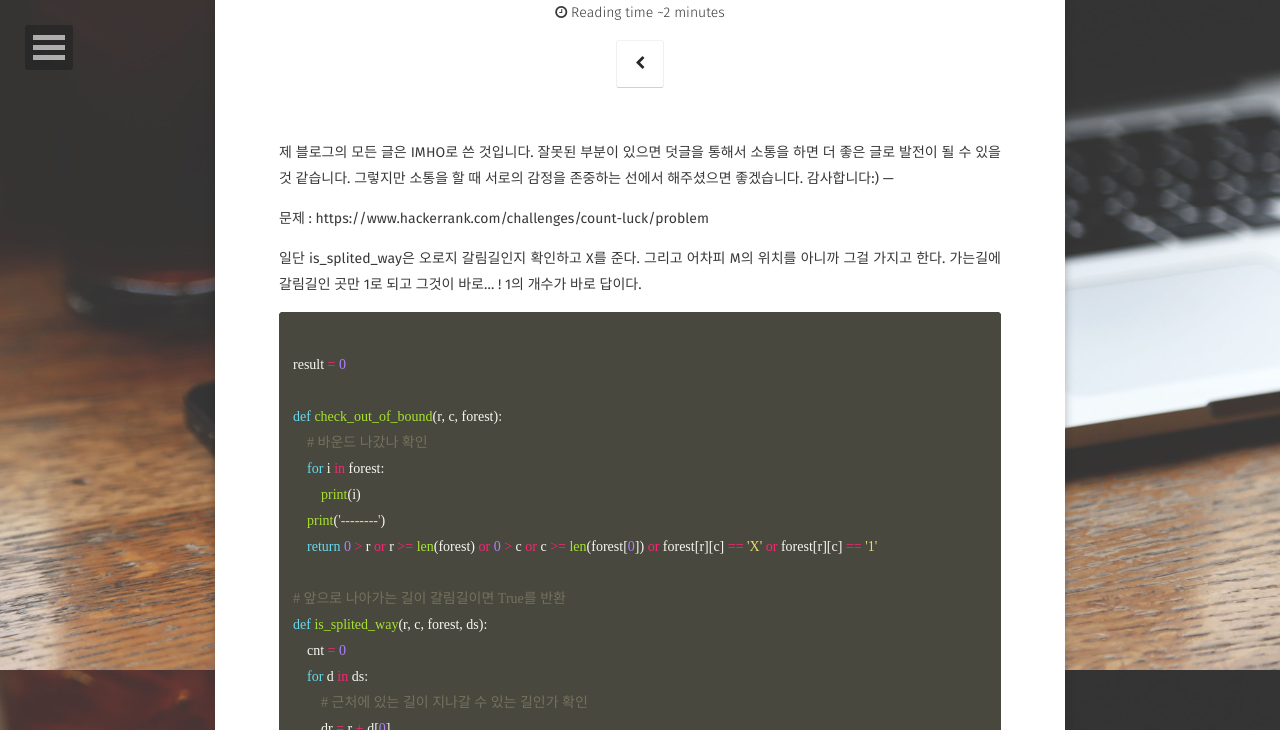
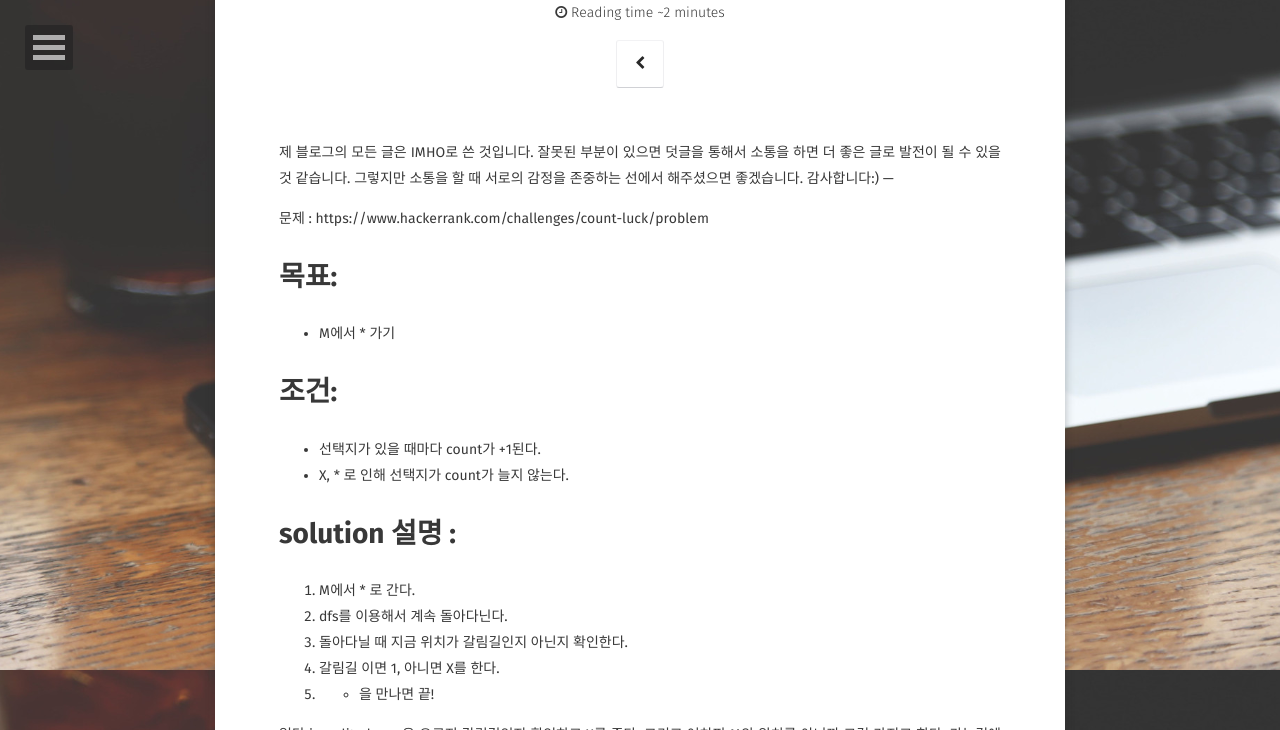
Before and after one commit to JoosJuliet/joosjuliet.github.io, a Jekyll site: the page built from _posts/2019-05-19-count_luck.md, in a window 1280 px wide and 900 px high, scrolled down 230 px, cut to the strip 0-730 px from the top of the window. Built offline with Jekyll 4.4.1, drawn with Linux system fonts in a browser that asks for light colours; some web fonts are replaced; some of the changed text lies outside the part shown.

Commit message:
count_luck 설명까지! 업데이트

```diff
--- a/_posts/2019-05-19-count_luck.md
+++ b/_posts/2019-05-19-count_luck.md
@@ -13,6 +13,20 @@ comments: true
 ---
 
 문제 : https://www.hackerrank.com/challenges/count-luck/problem
+
+# 목표:
+- M에서 * 가기
+
+# 조건:
+- 선택지가 있을 때마다 count가 +1된다.
+- X, * 로 인해 선택지가 count가 늘지 않는다.
+
+# solution 설명 :
+1. M에서 * 로 간다.
+2. dfs를 이용해서 계속 돌아다닌다.
+2. 돌아다닐 때 지금 위치가 갈림길인지 아닌지 확인한다.
+3. 갈림길 이면 1, 아니면 X를 한다.
+4. * 을 만나면 끝!
 
 일단 is_splited_way은 오로지 갈림길인지 확인하고 X를 준다.
 그리고 어차피 M의 위치를 아니까 그걸 가지고 한다.
```
Also changed, not shown: other parts of _posts/2019-05-19-count_luck.md (+3 -0 lines).
